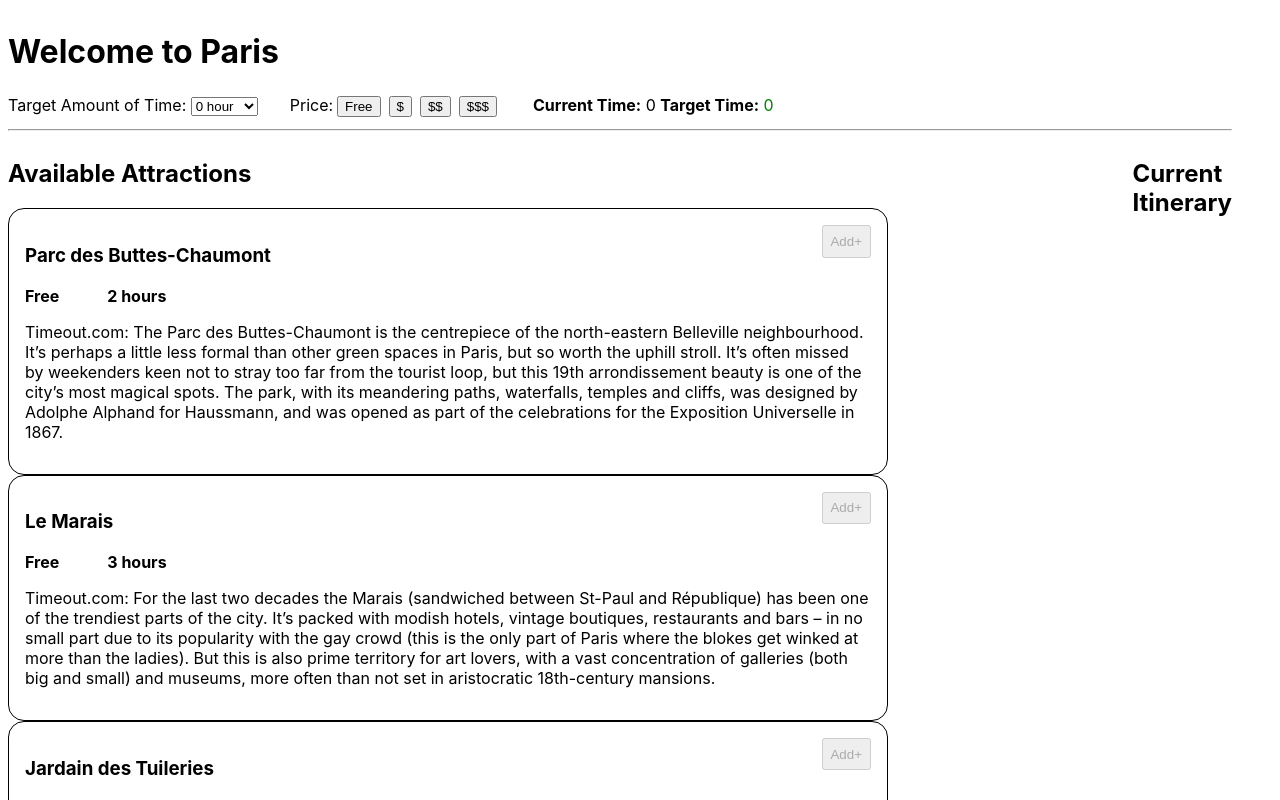
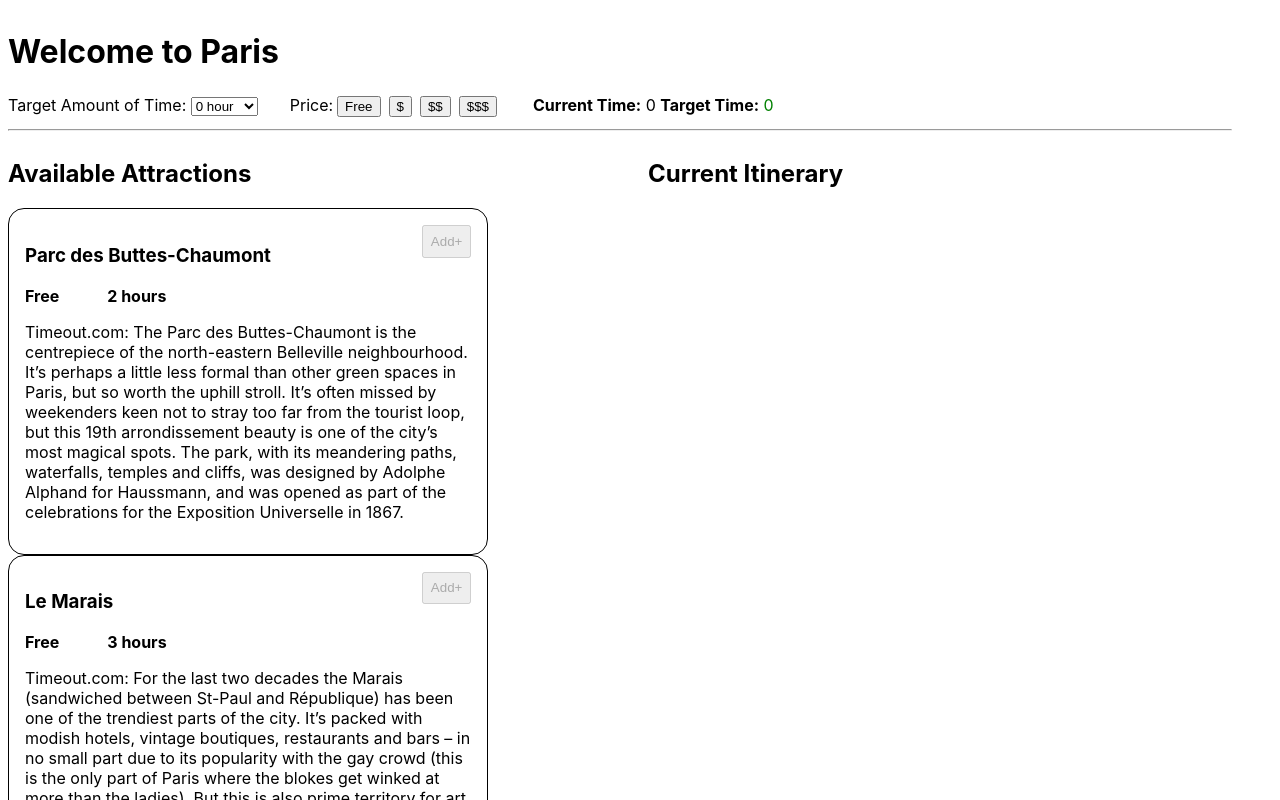
Before and after one commit to ngl4/Itinerary-Maker, a React (Create React App) app: page / in a window 1280 px wide. Shown: the top 800 px of the page. Built offline with nearby package versions, Linux system fonts and the light colour scheme.

Commit message:
(STYLE) add box-sizing and fix some styling issues

```diff
--- a/src/App.css
+++ b/src/App.css
@@ -17,8 +17,19 @@ body {
     display: flex;
     flex-direction: row;
     justify-content: flex-start;
-    column-gap: 20%;
+    column-gap: 10rem;
+    width: 80rem;
+    box-sizing: border-box;
 }
+
+.attractionsCollection__div_lg {
+    width: 30rem;
+}
+
+.itineraryCollection__div_lg {
+    width: 30rem;
+}
+
 
 /* .itineraryCollection__div_lg {
 
--- a/src/App.js
+++ b/src/App.js
@@ -116,7 +116,7 @@ function App() {
       </header>
       <hr />
       <main className="mainCardCollection__main_lg">
-        <div>
+        <div className="attractionsCollection__div_lg">
           <h2>Available Attractions</h2>
           {availableAttractions.map((place, id) => {
             {
```
